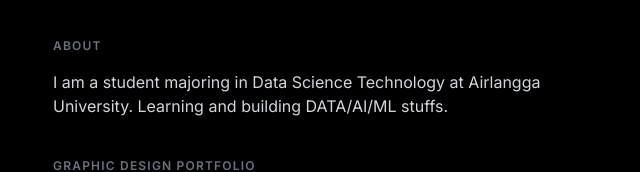
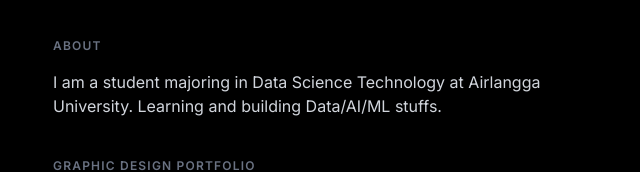
Before and after one commit to harvestwalukow/harvestwalukow.github.io, a Next.js app: page / in a window 1280 px wide. Shown: the part 170-342 px from the top of the page, without its empty margins (319-959 px from the left). Built offline with nearby package versions, Linux system fonts and the light colour scheme.

Commit message:
style: data

```diff
--- a/app/page.tsx
+++ b/app/page.tsx
@@ -90,7 +90,7 @@ export default function Home() {
         </h2>
         <p className="mt-4 text-gray-300">
           I am a student majoring in Data Science Technology at Airlangga
-          University. Learning and building DATA/AI/ML stuffs.
+          University. Learning and building Data/AI/ML stuffs.
         </p>
       </section>
 
```
Also changed, not shown: _posts/10-product-designs-10-days.md (line endings or trailing spaces).
